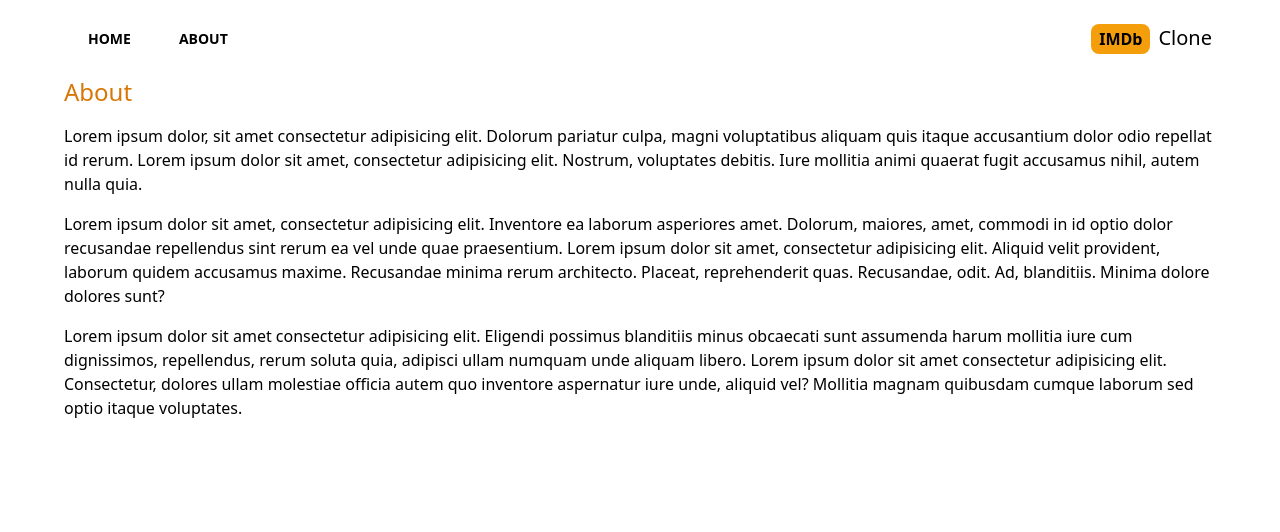
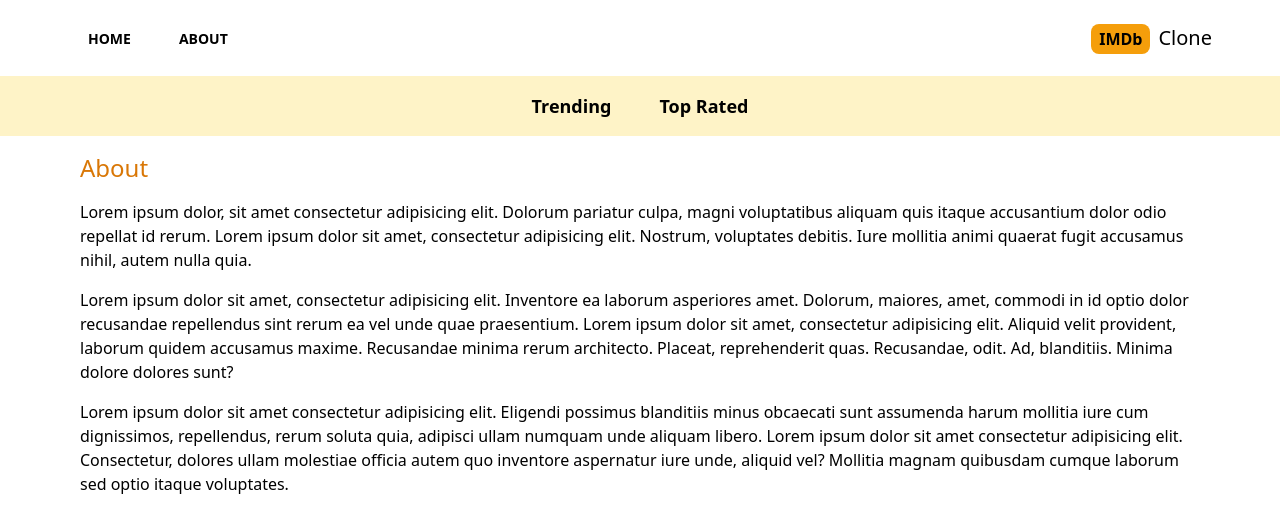
Before and after one commit to musab0712/imdb, a Next.js app: page /about in a window 1280 px wide. Shown: the top 532 px of the page. Built offline with nearby package versions, Linux system fonts and the light colour scheme.

Commit message:
create the navBar

```diff
--- a/package.json
+++ b/package.json
@@ -12,7 +12,7 @@
     "autoprefixer": "10.4.14",
     "eslint": "8.38.0",
     "eslint-config-next": "13.3.0",
-    "next": "13.3.0",
+    "next": "13.2.4",
     "next-themes": "^0.2.1",
     "postcss": "8.4.22",
     "react": "18.2.0",
--- a/src/app/about/page.js
+++ b/src/app/about/page.js
@@ -1,6 +1,6 @@
 export default function About(){
     return (
-        <div className="max-w-6xl mx-auto space-y-4 items-center">
+        <div className="max-w-6xl mx-auto space-y-4 items-center p-4">
             <h1 className="text-2xl font-medium text-amber-600">About</h1>
             <p>Lorem ipsum dolor, sit amet consectetur adipisicing elit. Dolorum pariatur culpa, magni voluptatibus aliquam quis itaque accusantium dolor odio repellat id rerum. Lorem ipsum dolor sit amet, consectetur adipisicing elit. Nostrum, voluptates debitis. Iure mollitia animi quaerat fugit accusamus nihil, autem nulla quia.</p>
 
--- /dev/null
+++ b/src/app/component/Navbar.js
@@ -0,0 +1,10 @@
+import NavbarItem from "./NavbarItem";
+
+export default function Navbar(){
+    return (
+        <div className="flex justify-center bg-amber-100 lg:text-lg p-4">
+            <NavbarItem title="Trending" param="fetchTrending"/>
+            <NavbarItem title="Top Rated" param="fetchTopRated"/>
+        </div>
+    );
+}
--- /dev/null
+++ b/src/app/component/NavbarItem.js
@@ -0,0 +1,20 @@
+"use client";
+import Link from "next/link";
+import { useSearchParams } from "next/navigation";
+
+export default function NavbarItem({title, param}){
+    const searchParams = useSearchParams();
+    const genre = searchParams.get('genre');
+    console.log(genre);
+    return (
+        <div>
+            <Link
+            className={`m-4 hover:text-amber-600 font-bold p-2 ${
+                genre && genre === param ? "underline underline-offset-4 decoration-4  decoration-amber-500 rounded-lg" : null
+            }`}
+             href={`/genre=${param}`}>
+                {title}
+            </Link>
+        </div>
+    );
+}
--- a/src/app/layout.js
+++ b/src/app/layout.js
@@ -1,5 +1,6 @@
 import './globals.css'
 import Header from './component/Header'
+import Navbar from './component/Navbar'
 
 
 export const metadata = {
@@ -12,6 +13,8 @@
     <html lang="en">
       <body>
           <Header />
+          {/* <Navbar /> */}
+          <Navbar />
           {children}
       </body>
     </html>
```
Also changed, not shown: 1 other file (tests, documents, lock files or other folders).
